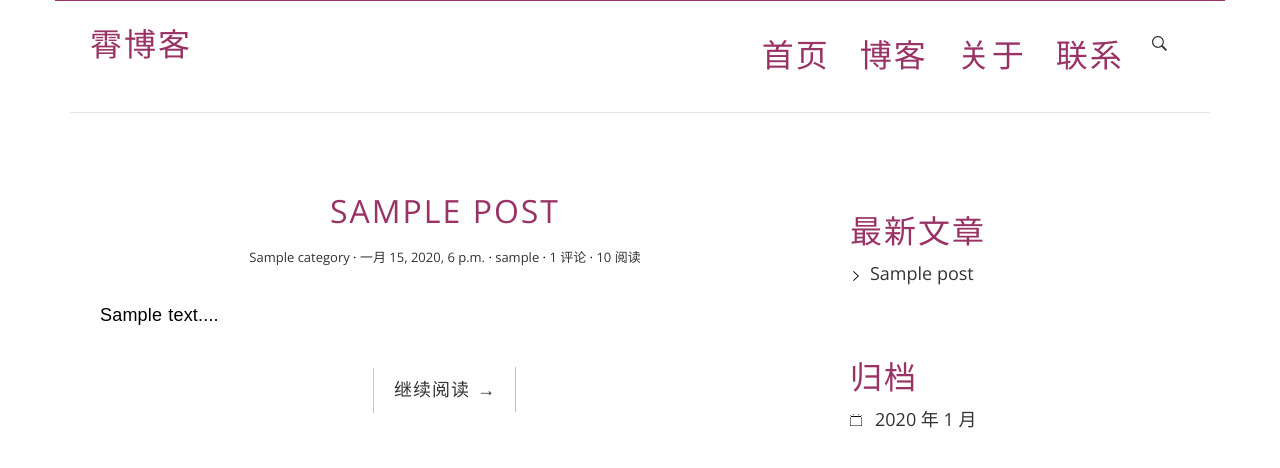
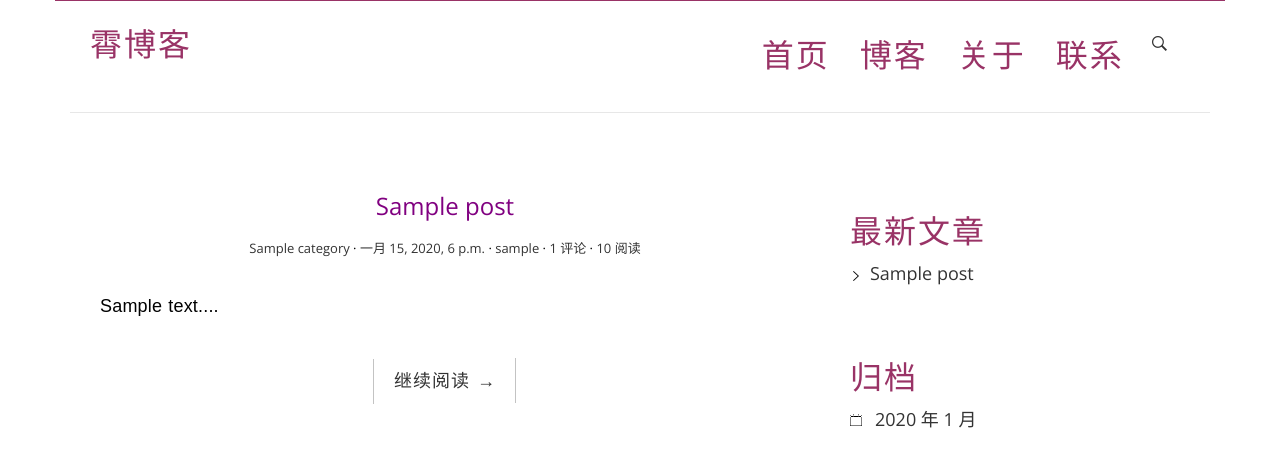
Before and after one commit to ZeroMoint/django-blog-tutorial, a Django app: page / in a window 1280 px wide. Shown: the part 185-653 px from the top of the page. Run offline with Django 3.2, Linux system fonts and the light colour scheme; tables that the repository leaves empty hold one stand-in row (values such as "Sample post"); some libraries are stand-ins or nearby versions.

Commit message:
Update index.html

```diff
--- a/templates/blog/index.html
+++ b/templates/blog/index.html
@@ -6,7 +6,7 @@
         <article class="post post-{{ post.pk }}">
             <header class="entry-header">
                 <h1 class="entry-title">
-                    <a href="{{ post.get_absolute_url }}"><h6 class="tm-banner-title">{{ post.title }}</h6></a>
+                    <a href="{{ post.get_absolute_url }}"><h3 style='color:purple;'>{{ post.title }}</h3></a>
                 </h1>
                 <div class="entry-meta">
                     <span class="post-category"><a href="{% url 'blog:category' post.category.pk %}">{{ post.category.name }}</a></span>
```
